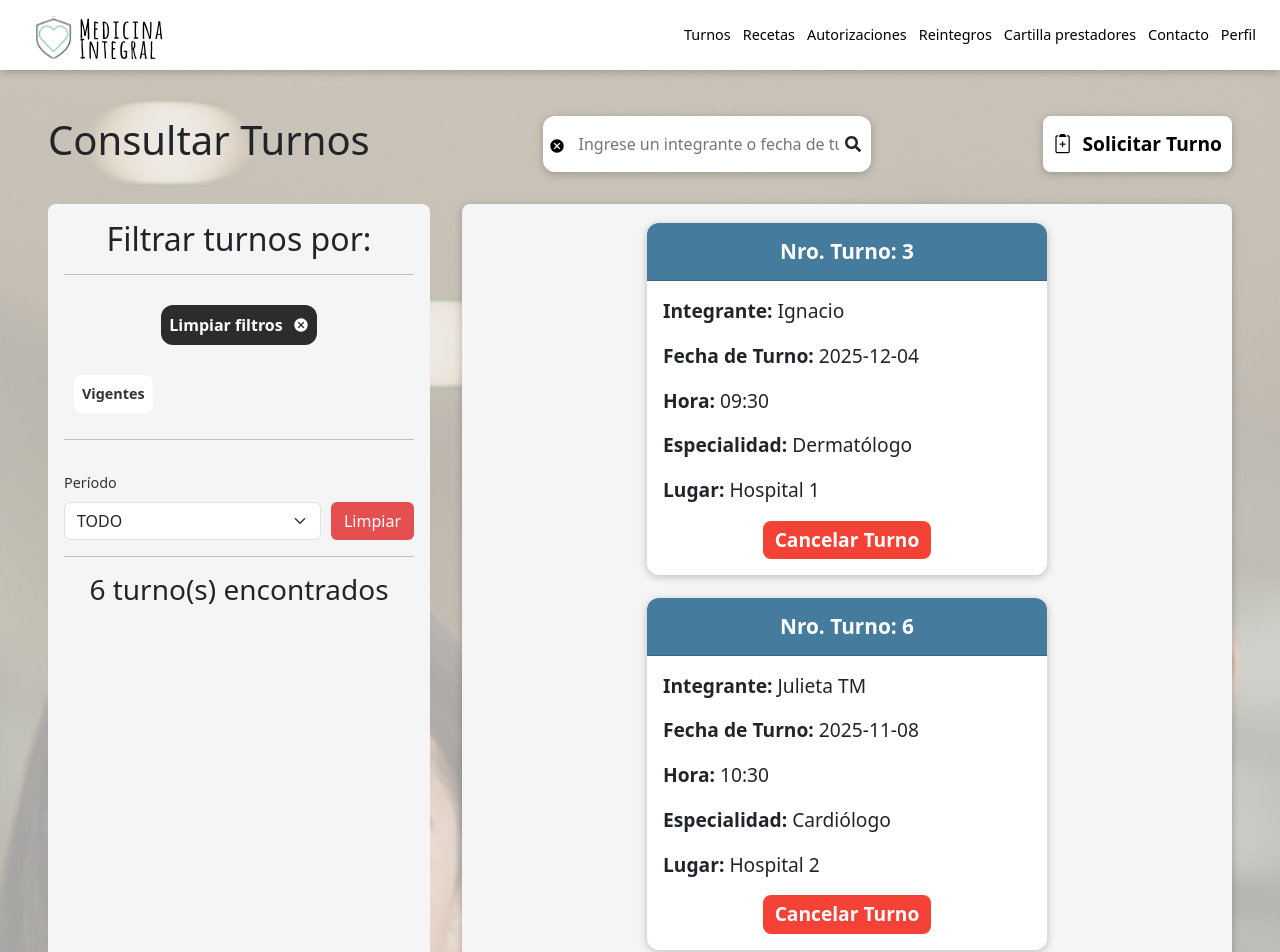
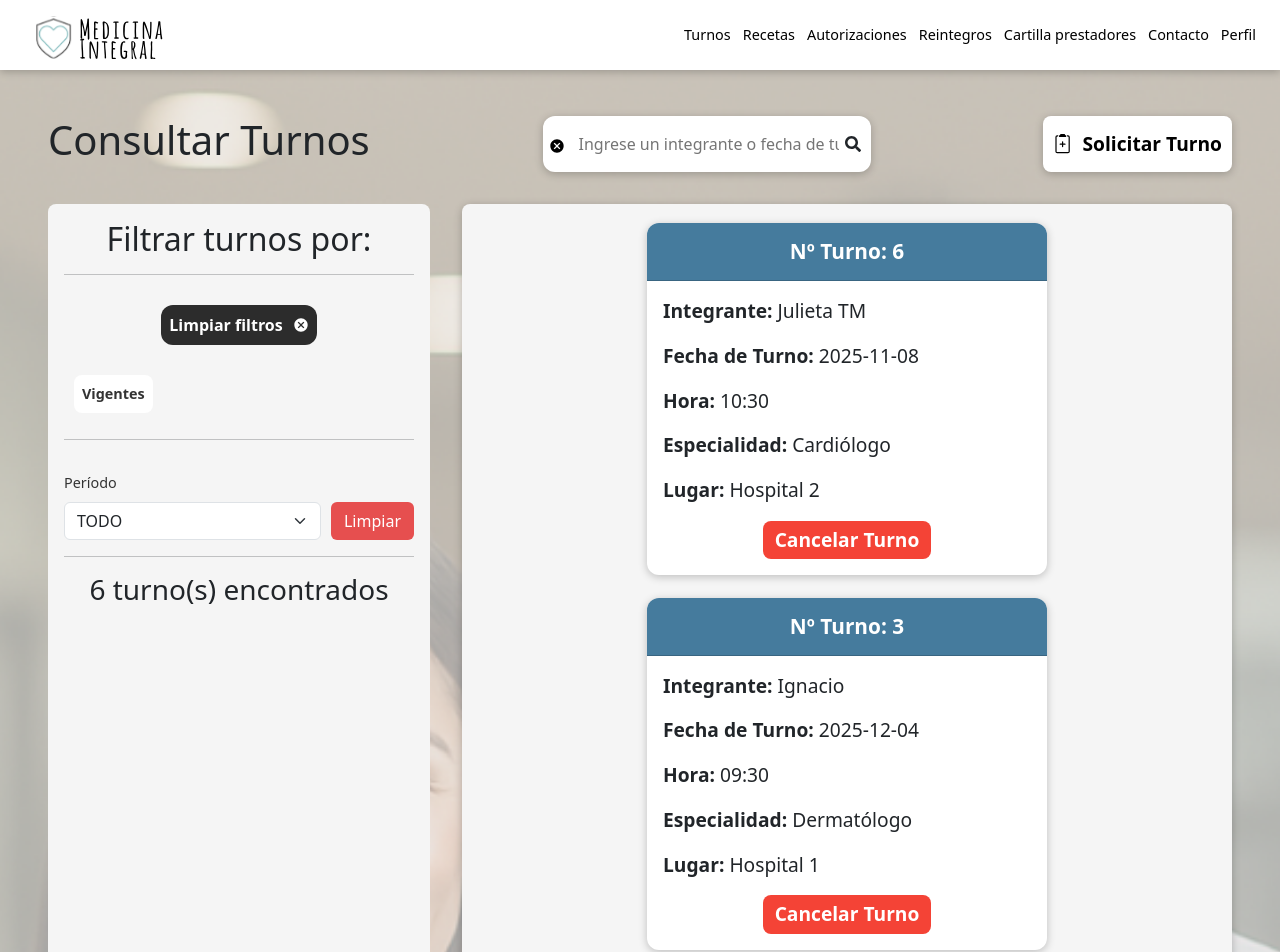
Before and after one commit to DesApp-2025c2-Grupo-8/Afiliados-FrontEnd, a React (Vite) app: page /consultar-turnos in a window 1280 px wide. Shown: the top 952 px of the page. Built offline with nearby package versions, Linux system fonts and the light colour scheme.

Commit message:
Cambios en botón de cancelar turno y turnos ordenados

```diff
--- a/src/Screens/ConsultarTurnos/ConsultarTurnos.jsx
+++ b/src/Screens/ConsultarTurnos/ConsultarTurnos.jsx
@@ -9,6 +9,9 @@ import { MdCancel } from 'react-icons/md';
 import { BsClipboard2Plus } from 'react-icons/bs';
 
 const turnosOrdenInverso = [...turnos].reverse(); //Para ordenar turnos de más actuales a más antiguos
+const turnosOrdenados = [...turnos].sort((turno1,turno2) => turno2.fechaDeCarga.localeCompare(turno1.fechaDeCarga)) //ordena y compara las fechas.
+
+
 const periodosOpciones = [
     'Último año',
     'Últimos seis meses',
@@ -41,7 +44,7 @@ const ConsultarTurnos = () => {
 
 
 
-    const [listaTurnos] = useState(turnosOrdenInverso);
+    const [listaTurnos] = useState(turnosOrdenados);
     const [listaTurnosFiltrados, setListaTurnosFiltrados] = useState(turnosOrdenInverso);
 
     const [filtroVigentes, setFiltroVigentes] = useState(false);
@@ -55,7 +58,26 @@ const ConsultarTurnos = () => {
 
     useEffect(() => {
         aplicarFiltros(filtroVigentes, filtroPeriodo, filtroBusqueda);
-    }, [turnosCancelados, filtroVigentes, filtroPeriodo, filtroBusqueda]);
+    }, [listaTurnos, turnosCancelados, filtroVigentes, filtroPeriodo, filtroBusqueda]);
+
+
+    const esTurnoVigente = (turno) => {
+        if(turnosCancelados.includes(turno.id)){
+            return false
+        }
+
+        const hoy = new Date().toISOString().slice(0,10);
+        const horaHoy = new Date().toTimeString().slice(0,5);
+
+        if(turno.fecha > hoy){
+            return true;
+        }else if(turno.fecha === hoy){
+            return turno.hora >= horaHoy
+        }
+
+        return false;
+
+    }
 
 
     const aplicarFiltros = (vigentes, periodo, busqueda) => {
@@ -181,8 +203,9 @@ const ConsultarTurnos = () => {
                                     <CardDinamica
                                         {...cardData}
                                         data={unTurno}
-                                        header={'Nro. Turno: ' + unTurno.id}
+                                        header={'Nº Turno: ' + unTurno.id}
                                         tieneContenidoExtra={
+                                            esTurnoVigente(unTurno) ? (
                                             <button
                                                 className={styles.botonAbrirModal}
                                                 onClick={() => {
@@ -191,7 +214,7 @@ const ConsultarTurnos = () => {
                                                 }}
                                             >
                                             Cancelar Turno
-                                            </button>
+                                            </button> ) :null
                                         }
                                     />
                             )))
--- a/src/db/turnos.js
+++ b/src/db/turnos.js
@@ -2,6 +2,7 @@ const turnos = [
   {
     id: 1,
     integrante: "Santiago",
+    fechaDeCarga: "2024-09-09",
     fecha: "2024-10-02",
     hora: "08:30",
     prestador: "Dr. Juan Pérez",
@@ -11,7 +12,8 @@ const turnos = [
   {
     id:4,
     integrante: "Valentín",
-    fecha: "2024-10-07",
+    fechaDeCarga: "2024-09-15",
+    fecha: "2024-10-17",
     hora: "10:00",
     prestador: "Dra. Laura Fernández",
     tipoConsulta: "Pediatra",
@@ -20,6 +22,7 @@ const turnos = [
   {
     id: 2,
     integrante: "Julieta",
+    fechaDeCarga: "2025-08-09",
     fecha: "2025-10-02",
     hora: "09:00",
     prestador: "Dra. María González",
@@ -29,6 +32,7 @@ const turnos = [
   {
     id:5,
     integrante: "Tomás",
+    fechaDeCarga: "2025-09-09",
     fecha: "2025-10-08",
     hora: "10:30",
     prestador: "Dr. Andrés Martínez",
@@ -38,6 +42,7 @@ const turnos = [
   {
     id:6,
     integrante: "Julieta TM",
+    fechaDeCarga: "2025-10-12",
     fecha: "2025-11-08",
     hora: "10:30",
     prestador: "Dr. Andrés Martínez",
@@ -47,6 +52,7 @@ const turnos = [
   {
     id:3,
     integrante: "Ignacio",
+    fechaDeCarga: "2025-10-12",
     fecha: "2025-12-04",
     hora: "09:30",
     prestador: "Dr. Carlos López",
```
